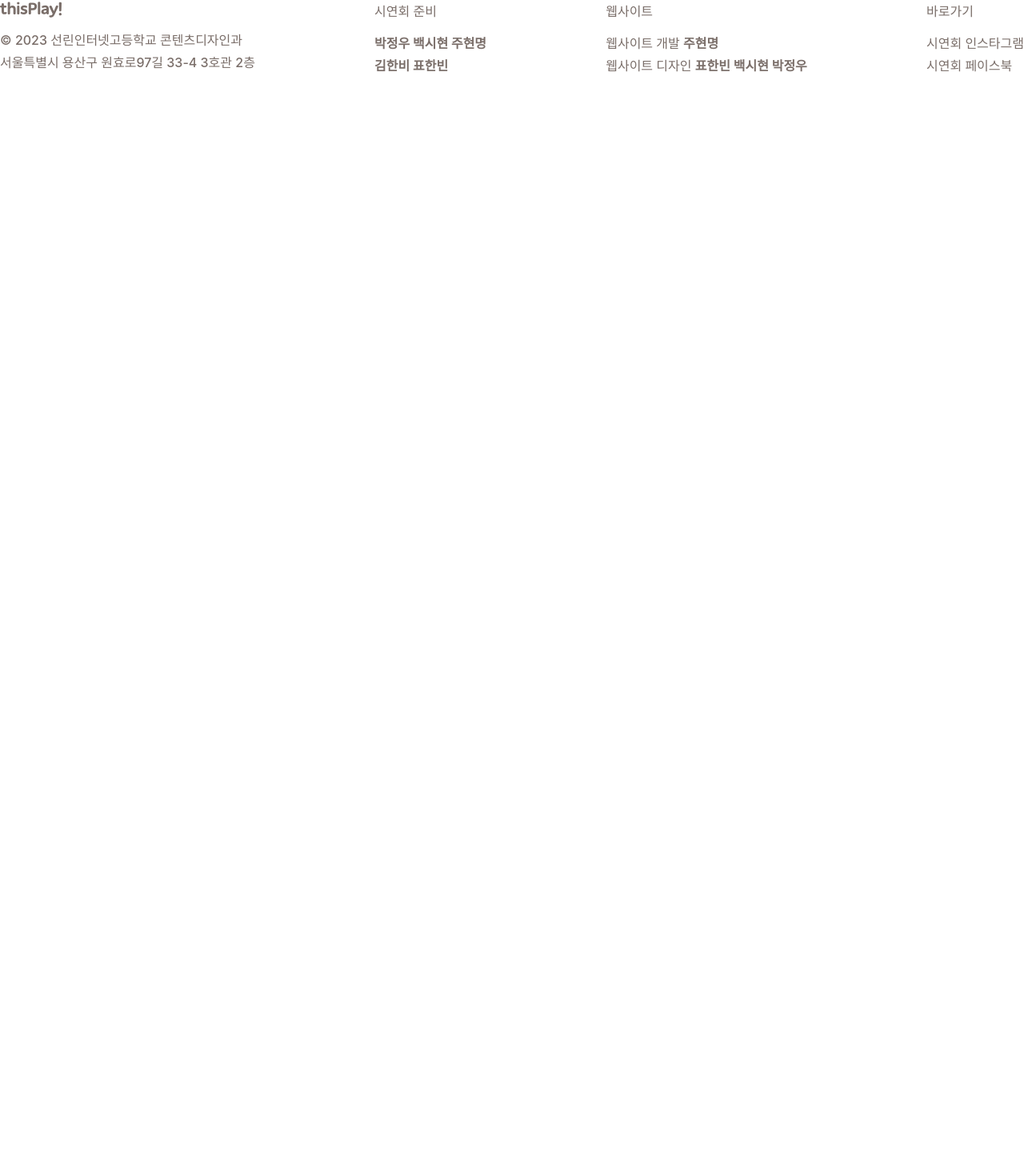
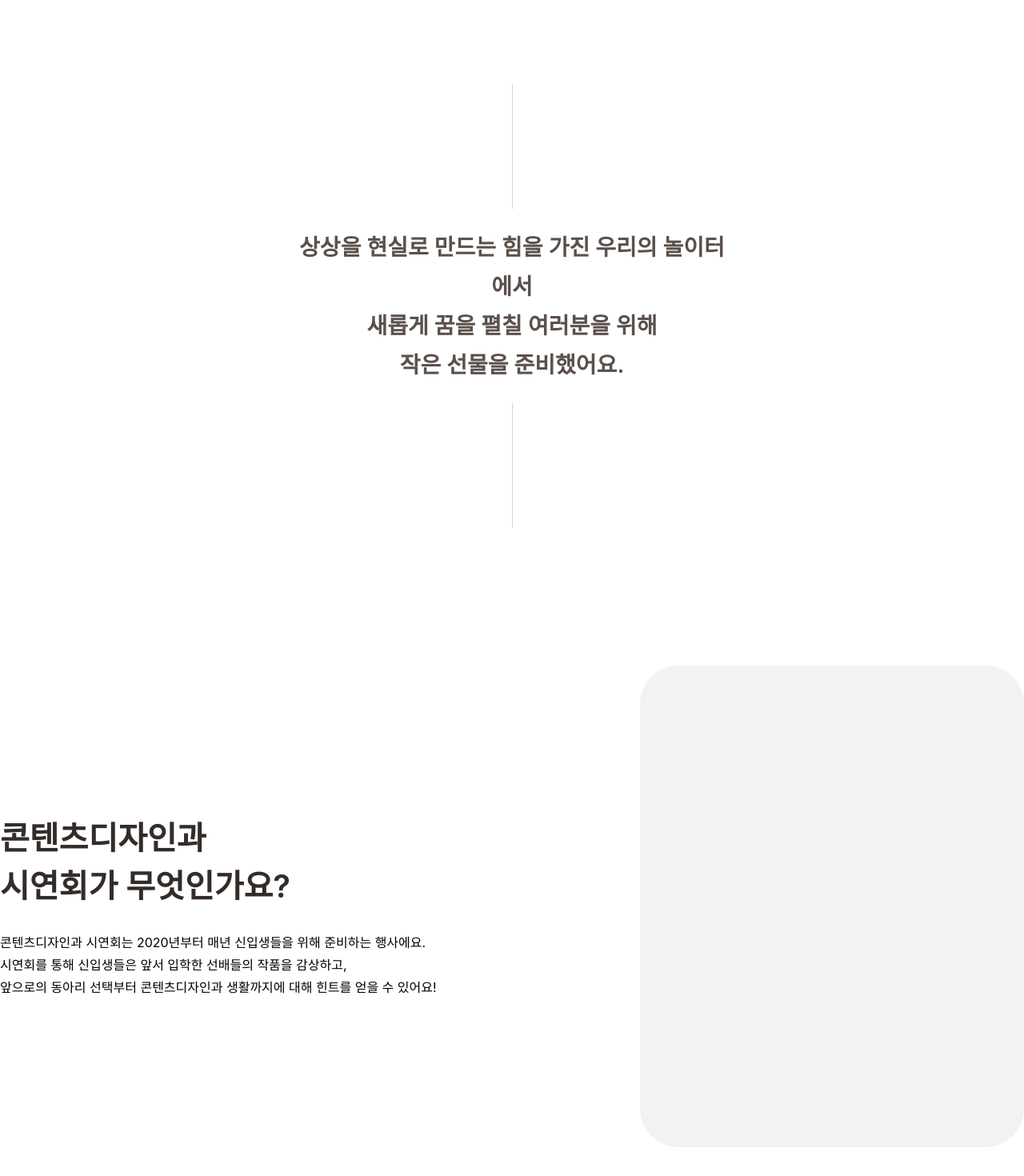
Before and after one commit to sunrin-graphics/thisplay, a Next.js app: page / in a window 1280 px wide. Shown: the part 863-2333 px from the top of the page at 80% size. Before the commit the page ends 1020 px from the top, so only its background shows below. Built offline with nearby package versions, Linux system fonts and the light colour scheme; a web font is replaced by a local one.

Commit message:
feat: add data, section 2 & 3

```diff
--- /dev/null
+++ b/components/ClubList.tsx
@@ -0,0 +1,23 @@
+import styled from "@emotion/styled";
+import Image from "next/image";
+
+const Parent = styled.div`
+  width: 100%;
+  height: 1310px;
+`
+
+const Child = styled.div`
+  width: 1310px;
+`
+
+const ClubList = () => {
+  return (
+    <Parent>
+      <Child>
+
+      </Child>
+    </Parent>
+  );
+};
+
+export default ClubList;
--- a/components/Footer.tsx
+++ b/components/Footer.tsx
@@ -46,7 +46,7 @@ const Footer = () => {
         <Layout>
             <Box>
                 <Column>
-<Image src={LogoActive} alt="logo" width={77} height={20} />
+                    <Image src={LogoActive} alt="logo" width={77} height={20} />
                     <Contents>
                         <Content>© 2023 선린인터넷고등학교 콘텐츠디자인과</Content>
                         <Content>서울특별시 용산구 원효로97길 33-4 3호관 2층</Content>
@@ -62,14 +62,14 @@ const Footer = () => {
                 <Column>
                     <Content>웹사이트</Content>
                     <Contents>
-                        <Content>웹사이트 개발 <Bold>주현명</Bold></Content>
+                        <Content>웹사이트 개발 <Bold>주현명 이하람</Bold></Content>
                         <Content>웹사이트 디자인 <Bold>표한빈 백시현 박정우</Bold></Content>
                     </Contents>
                 </Column>
                 <Column>
                     <Content>바로가기</Content>
                     <Contents>
-                        <Content>시연회 인스타그램</Content>
+                        <Content onClick={() => window.open("https://www.instagram.com/sunrin_contents", "_blank")}>시연회 인스타그램</Content>
                         <Content>시연회 페이스북</Content>
                     </Contents>
                 </Column>
--- a/pages/index.tsx
+++ b/pages/index.tsx
@@ -2,6 +2,7 @@ import Head from "next/head";
 import React from "react";
 import Header from "@/components/Header";
 import Footer from "@/components/Footer";
+import ClubList from "@/components/ClubList";
 import styled from "@emotion/styled";
 import Logo from "@/assets/logo.svg";
 import Image from "next/image";
@@ -98,6 +99,90 @@ const ApplyButton = styled.button`
     color: #468b99;
   }
 `;
+
+const Section2 = styled.div`
+  margin-top: 96px;
+  width: 100%;
+  height: 699px;
+  display: flex;
+  justify-content: center;
+  align-items: center;
+`
+
+const Section2Body = styled.div`
+  width: 1200px;
+  height: 555px;
+  display: flex;
+  align-items: center;
+  justify-content: center;
+  flex-direction: column;
+`
+
+const Section2Text = styled.div`
+  width: 553px;
+  height: 147px;
+  font-size: 28px;
+  color: #33251F;
+  opacity: 0.8;
+  font-weight: 600;
+  line-height: 175%;
+  text-align: center;
+  display: flex;
+  align-items: center;
+  justify-content: center;
+  margin-top: 48px;
+  margin-bottom: 48px;
+`
+
+
+const Section2Border = styled.div`
+  border-left: 1px solid rgba(51, 27, 14, 0.2);
+  display: relative;
+  height: 156px;
+`
+
+const Section3 = styled.div`
+  width: 100%;
+  height: 802.4px;
+  display: flex;
+  justify-content: center;
+  align-items: center;
+`
+
+const Section3Body = styled.div`
+  width: 1440px;
+  height: 602px;
+  display: flex;
+  justify-content: space-between;
+  align-items: center;
+`
+
+const Section3Introduce = styled.div`
+  width: 579px;
+  height: 230px;
+  display: flex;
+  flex-direction: column;
+  justify-content: space-between;
+`
+
+const Section3Illu = styled.div`
+  width: 480px;
+  height: 602.4px;
+  background-color: #F3F2F1;
+  border-radius: 48px;
+`
+
+const IntroduceTitle = styled.div`
+  font-size: 40px;
+  color: #332C29;
+  font-weight: 600;
+  line-height: 150%;
+`
+
+const IntroduceDesc = styled.div`
+  width: 100%;
+  line-height: 175%;
+`
 
 export default function Home() {
   return (
@@ -230,6 +315,38 @@ export default function Home() {
             <ApplyButton>동아리 신청 마감까지 00 : 00 : 00</ApplyButton>
           </Views>
         </Section1>
+        <Section2>
+          <Section2Body>
+            <Section2Border/>
+            <Section2Text>
+              상상을 현실로 만드는 힘을 가진 우리의 놀이터에서 <br/>
+              새롭게 꿈을 펼칠 여러분을 위해 <br/>
+              작은 선물을 준비했어요.
+            </Section2Text>
+            <Section2Border/>
+          </Section2Body>
+        </Section2>
+        <Section3>
+          <Section3Body>
+            <Section3Introduce>
+              <IntroduceTitle>
+                콘텐츠디자인과 <br />
+                시연회가 무엇인가요?
+              </IntroduceTitle>
+              <IntroduceDesc>
+                콘텐츠디자인과 시연회는 2020년부터 매년 신입생들을 위해 준비하는 행사에요. <br />
+                시연회를 통해 신입생들은 앞서 입학한 선배들의 작품을 감상하고, <br />
+                앞으로의 동아리 선택부터 콘텐츠디자인과 생활까지에 대해 힌트를 얻을 수 있어요!
+              </IntroduceDesc>
+            </Section3Introduce>
+            <Section3Illu>
+
+            </Section3Illu>
+          </Section3Body>
+        </Section3>
+
+        <ClubList/>
+
         <Footer />
       </Layout>
     </>
--- a/tsconfig.json
+++ b/tsconfig.json
@@ -18,6 +18,6 @@
       "@/*": ["./*"]
     }
   },
-  "include": ["next-env.d.ts", "**/*.ts", "**/*.tsx"],
+  "include": ["next-env.d.ts", "**/*.ts", "**/*.tsx", "data/clubInfo.js"],
   "exclude": ["node_modules"]
 }
```
Also changed, not shown: data/clubInfo.ts (added, +176 -0 lines), 2 other files (tests, documents, lock files or other folders).
